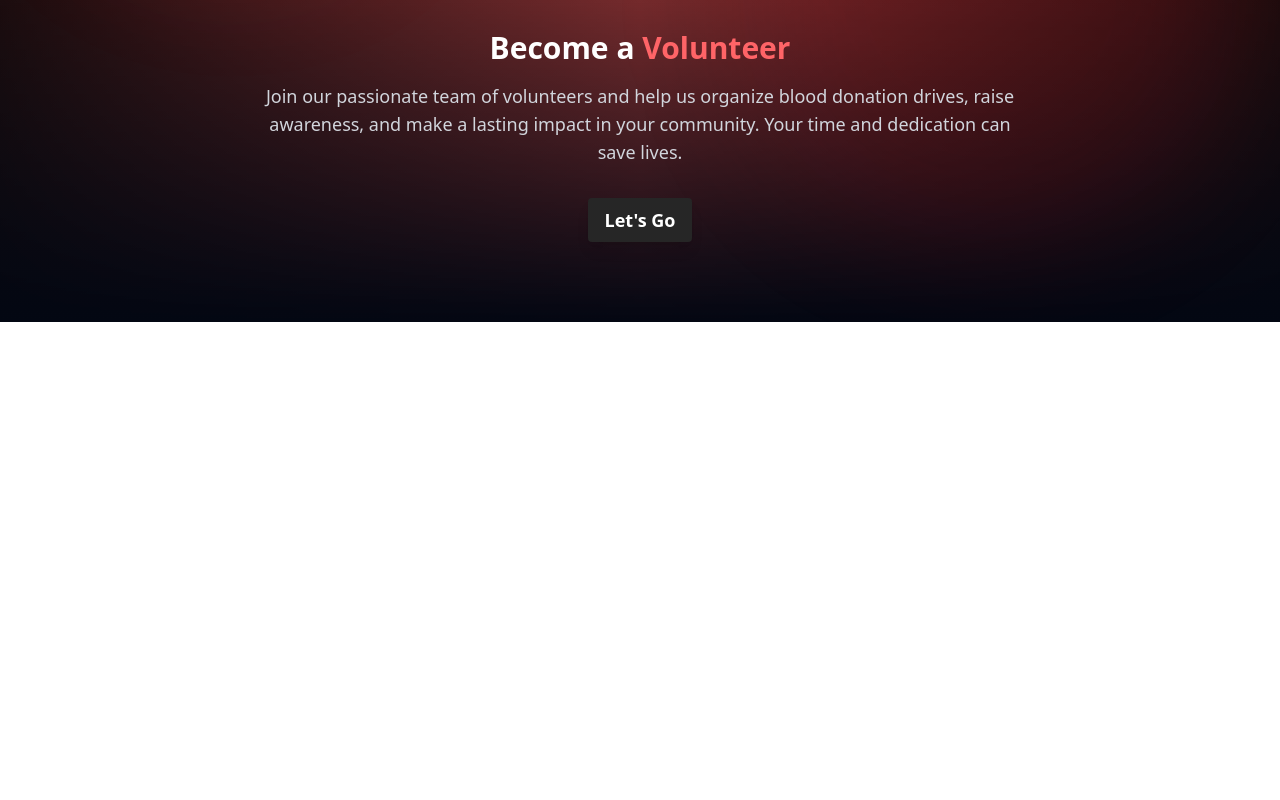
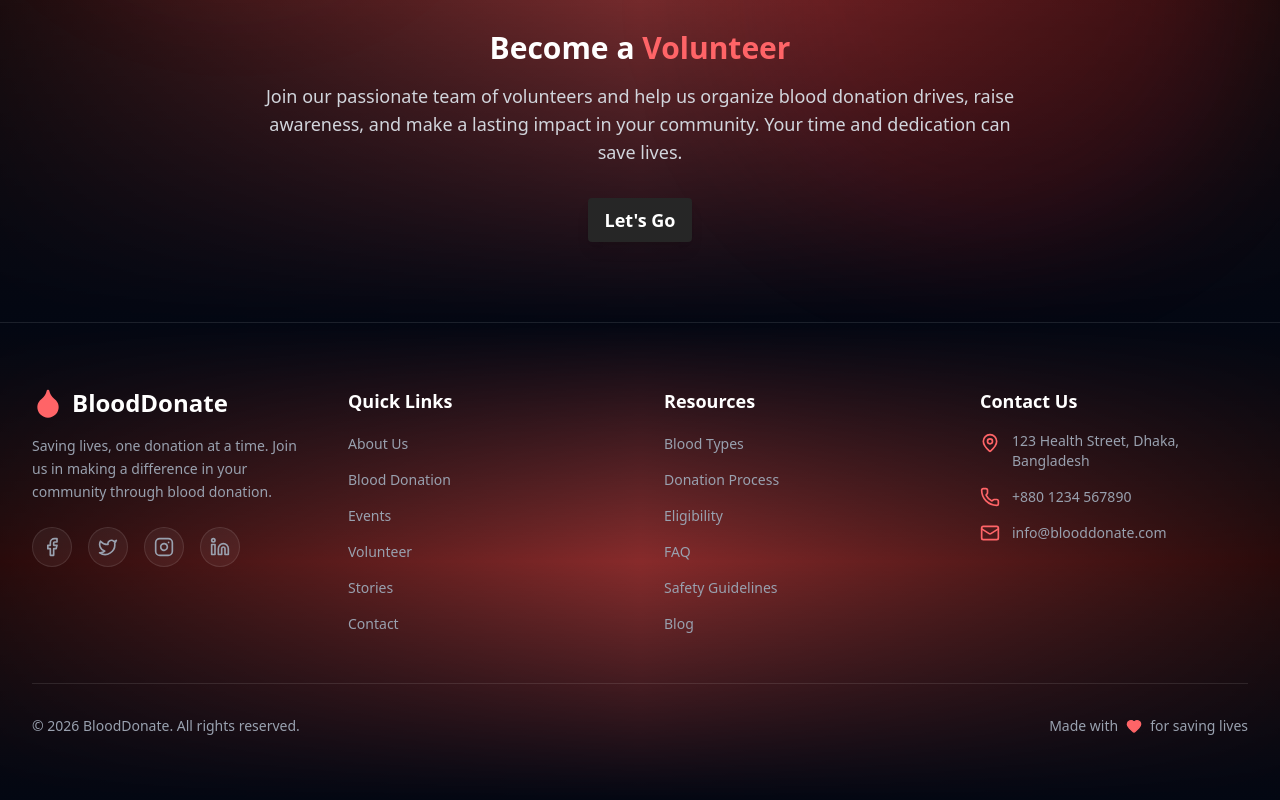
Before and after one commit to Mehedi86/ebfind, a Next.js app: page / in a window 1280 px wide. Shown: the part 7311-8111 px from the top of the page. Before the commit the page ends 7633 px from the top, so only its background shows below. Built offline with nearby package versions, Linux system fonts and the light colour scheme.

Commit message:
added: footer

```diff
--- a/src/app/layout.tsx
+++ b/src/app/layout.tsx
@@ -3,6 +3,7 @@ import { Geist, Geist_Mono } from "next/font/google";
 import "./globals.css";
 import Navbar from "@/components/header/navbar/Navbar";
 import ScrollTop from "@/components/tools/ScrollTop";
+import Footer from "@/components/footer/Footer";
 
 
 
@@ -34,6 +35,7 @@ export default function RootLayout({
         <Navbar />
         {children}
         <ScrollTop />
+        <Footer/>
       </body>
     </html>
   );
--- /dev/null
+++ b/src/components/footer/Footer.tsx
@@ -0,0 +1,149 @@
+'use client'
+
+import React from 'react'
+import { Droplet, Mail, Phone, MapPin, Facebook, Twitter, Instagram, Linkedin, Heart } from 'lucide-react'
+
+export default function Footer() {
+  const currentYear = new Date().getFullYear()
+
+  const quickLinks = [
+    { name: 'About Us', href: '#about' },
+    { name: 'Blood Donation', href: '#donate' },
+    { name: 'Events', href: '#events' },
+    { name: 'Volunteer', href: '#volunteer' },
+    { name: 'Stories', href: '#stories' },
+    { name: 'Contact', href: '#contact' }
+  ]
+
+  const resources = [
+    { name: 'Blood Types', href: '#blood-types' },
+    { name: 'Donation Process', href: '#process' },
+    { name: 'Eligibility', href: '#eligibility' },
+    { name: 'FAQ', href: '#faq' },
+    { name: 'Safety Guidelines', href: '#safety' },
+    { name: 'Blog', href: '#blog' }
+  ]
+
+  const socialLinks = [
+    { icon: Facebook, href: '#', label: 'Facebook' },
+    { icon: Twitter, href: '#', label: 'Twitter' },
+    { icon: Instagram, href: '#', label: 'Instagram' },
+    { icon: Linkedin, href: '#', label: 'LinkedIn' }
+  ]
+
+  return (
+    <footer className="w-full bg-gradient-to-b from-gray-950 via-red-950/50 to-gray-950 border-t border-white/10">
+      <div className="max-w-7xl mx-auto px-4 sm:px-6 lg:px-8 py-12 sm:py-16">
+        {/* Main Footer Content */}
+        <div className="grid grid-cols-1 md:grid-cols-2 lg:grid-cols-4 gap-8 sm:gap-12 mb-12">
+          {/* Brand Section */}
+          <div className="lg:col-span-1">
+            <div className="flex items-center gap-2 mb-4">
+              <Droplet className="h-8 w-8 text-red-400 fill-red-400" />
+              <h3 className="text-2xl font-bold text-white">BloodDonate</h3>
+            </div>
+            <p className="text-gray-400 text-sm leading-relaxed mb-6">
+              Saving lives, one donation at a time. Join us in making a difference
+              in your community through blood donation.
+            </p>
+            {/* Social Media Links */}
+            <div className="flex gap-4">
+              {socialLinks.map((social, index) => {
+                const IconComponent = social.icon
+                return (
+                  <a
+                    key={index}
+                    href={social.href}
+                    aria-label={social.label}
+                    className="w-10 h-10 flex items-center justify-center bg-white/5 hover:bg-red-500/20 rounded-full border border-white/10 hover:border-red-400/50 transition-all duration-300 group"
+                  >
+                    <IconComponent className="h-5 w-5 text-gray-400 group-hover:text-red-400 transition-colors" />
+                  </a>
+                )
+              })}
+            </div>
+          </div>
+
+          {/* Quick Links */}
+          <div>
+            <h4 className="text-white font-bold text-lg mb-4">Quick Links</h4>
+            <ul className="space-y-3">
+              {quickLinks.map((link, index) => (
+                <li key={index}>
+                  <a
+                    href={link.href}
+                    className="text-gray-400 hover:text-red-400 text-sm transition-colors duration-300"
+                  >
+                    {link.name}
+                  </a>
+                </li>
+              ))}
+            </ul>
+          </div>
+
+          {/* Resources */}
+          <div>
+            <h4 className="text-white font-bold text-lg mb-4">Resources</h4>
+            <ul className="space-y-3">
+              {resources.map((resource, index) => (
+                <li key={index}>
+                  <a
+                    href={resource.href}
+                    className="text-gray-400 hover:text-red-400 text-sm transition-colors duration-300"
+                  >
+                    {resource.name}
+                  </a>
+                </li>
+              ))}
+            </ul>
+          </div>
+
+          {/* Contact Info */}
+          <div>
+            <h4 className="text-white font-bold text-lg mb-4">Contact Us</h4>
+            <ul className="space-y-4">
+              <li className="flex items-start gap-3">
+                <MapPin className="h-5 w-5 text-red-400 mt-0.5 flex-shrink-0" />
+                <span className="text-gray-400 text-sm">
+                  123 Health Street, Dhaka, Bangladesh
+                </span>
+              </li>
+              <li className="flex items-center gap-3">
+                <Phone className="h-5 w-5 text-red-400 flex-shrink-0" />
+                <a
+                  href="tel:+8801234567890"
+                  className="text-gray-400 hover:text-red-400 text-sm transition-colors"
+                >
+                  +880 1234 567890
+                </a>
+              </li>
+              <li className="flex items-center gap-3">
+                <Mail className="h-5 w-5 text-red-400 flex-shrink-0" />
+                <a
+                  href="mailto:info@blooddonate.com"
+                  className="text-gray-400 hover:text-red-400 text-sm transition-colors"
+                >
+                  info@blooddonate.com
+                </a>
+              </li>
+            </ul>
+          </div>
+        </div>
+
+        {/* Bottom Bar */}
+        <div className="border-t border-white/10 pt-8">
+          <div className="flex flex-col md:flex-row justify-between items-center gap-4">
+            <p className="text-gray-400 text-sm text-center md:text-left">
+              © {currentYear} BloodDonate. All rights reserved.
+            </p>
+            <div className="flex items-center gap-2 text-gray-400 text-sm">
+              <span>Made with</span>
+              <Heart className="h-4 w-4 text-red-400 fill-red-400" />
+              <span>for saving lives</span>
+            </div>
+          </div>
+        </div>
+      </div>
+    </footer>
+  )
+}
```
